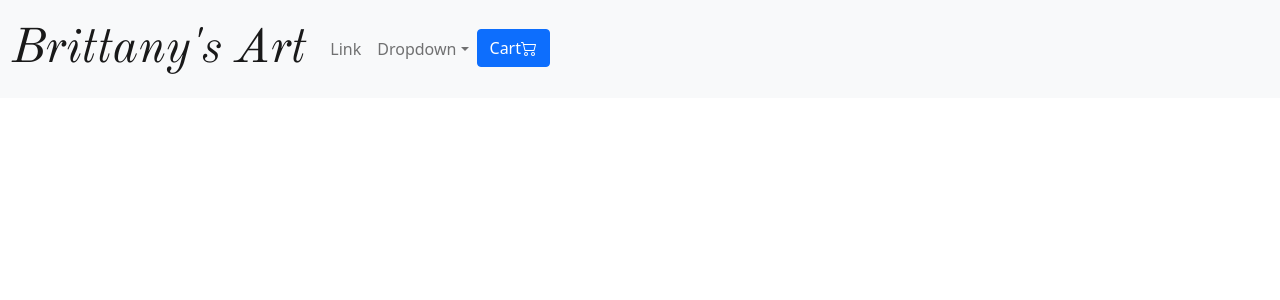
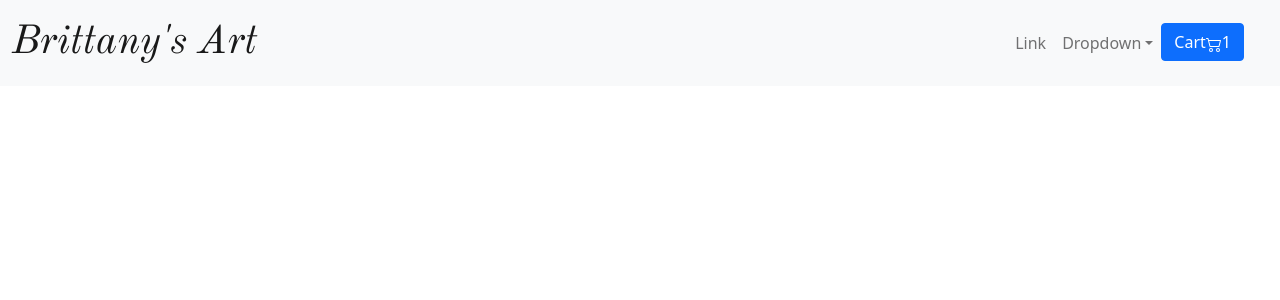
Before and after one commit to SethY8s/BrittanyShop, a React (Create React App) app: page / in a window 1280 px wide. Shown: the top 300 px of the page. Built offline with nearby package versions, Linux system fonts and the light colour scheme.

Commit message:
styling on navbar

```diff
--- a/src/components/navbar/NavBar.jsx
+++ b/src/components/navbar/NavBar.jsx
@@ -1,50 +1,51 @@
 import { Navbar, Container, Nav, NavDropdown, Button } from 'react-bootstrap';
-import navbarCSS from './navbar.module.css'
+import navbarCSS from './navbar.module.css';
 
 // import { Link } from 'react-router-dom';
 
-
 export default function NavBar() {
-
-
   return (
-    <div>
-      <Navbar bg="light" expand="lg">
+    <Navbar fixed="top" bg="light" expand="md">
       <Container fluid>
         <Navbar.Brand href="#home">
           <span className={navbarCSS.art}>Brittany's Art</span>
         </Navbar.Brand>
         <Navbar.Toggle aria-controls="basic-navbar-nav" />
-          <Navbar.Collapse id="basic-navbar-nav">
+        <Navbar.Collapse id="basic-navbar-nav" className={navbarCSS.cartbtn}>
           <Nav className="">
-
             <Nav.Link href="#link">Link</Nav.Link>
             <NavDropdown title="Dropdown" id="basic-nav-dropdown">
               <NavDropdown.Item href="#action/3.1">Action</NavDropdown.Item>
               <NavDropdown.Item href="#action/3.2">
                 Another action
               </NavDropdown.Item>
-                <NavDropdown.Item href="#action/3.3">
-                  Something
-                </NavDropdown.Item>
+              <NavDropdown.Item href="#action/3.3">Something</NavDropdown.Item>
               <NavDropdown.Divider />
               <NavDropdown.Item href="#action/3.4">
                 Separated link
               </NavDropdown.Item>
             </NavDropdown>
 
-
             <Nav.Item>
               {/* cart section */}
-          <Button>Cart<svg xmlns="http://www.w3.org/2000/svg" width="16" height="16" fill="currentColor" class="bi bi-cart2 mb-1" viewBox="0 0 16 16">
-  <path d="M0 2.5A.5.5 0 0 1 .5 2H2a.5.5 0 0 1 .485.379L2.89 4H14.5a.5.5 0 0 1 .485.621l-1.5 6A.5.5 0 0 1 13 11H4a.5.5 0 0 1-.485-.379L1.61 3H.5a.5.5 0 0 1-.5-.5zM3.14 5l1.25 5h8.22l1.25-5H3.14zM5 13a1 1 0 1 0 0 2 1 1 0 0 0 0-2zm-2 1a2 2 0 1 1 4 0 2 2 0 0 1-4 0zm9-1a1 1 0 1 0 0 2 1 1 0 0 0 0-2zm-2 1a2 2 0 1 1 4 0 2 2 0 0 1-4 0z"/>
-</svg><span className='text-warning'></span></Button>
 
+              <Button className="me-4">
+                Cart
+                <svg
+                  xmlns="http://www.w3.org/2000/svg"
+                  width="16"
+                  height="16"
+                  fill="currentColor"
+                  viewBox="0 0 16 16"
+                >
+                  <path d="M0 2.5A.5.5 0 0 1 .5 2H2a.5.5 0 0 1 .485.379L2.89 4H14.5a.5.5 0 0 1 .485.621l-1.5 6A.5.5 0 0 1 13 11H4a.5.5 0 0 1-.485-.379L1.61 3H.5a.5.5 0 0 1-.5-.5zM3.14 5l1.25 5h8.22l1.25-5H3.14zM5 13a1 1 0 1 0 0 2 1 1 0 0 0 0-2zm-2 1a2 2 0 1 1 4 0 2 2 0 0 1-4 0zm9-1a1 1 0 1 0 0 2 1 1 0 0 0 0-2zm-2 1a2 2 0 1 1 4 0 2 2 0 0 1-4 0z" />
+                </svg>
+                <span>1</span>
+              </Button>
             </Nav.Item>
           </Nav>
         </Navbar.Collapse>
       </Container>
     </Navbar>
-    </div>
   );
 }
--- a/src/components/navbar/navbar.module.css
+++ b/src/components/navbar/navbar.module.css
@@ -1,9 +1,8 @@
 .art{
     Font-Family: 'Old Standard TT', Serif;
-Font-Size: 48px;
+Font-Size: 40px;
 }
 
-.cartBTN{
-    border: 2px solid black;
-    margin-left: auto;
+.cartbtn{
+    justify-content: flex-end;
 }
```
Lines whose indentation alone changed are shown as unchanged.
